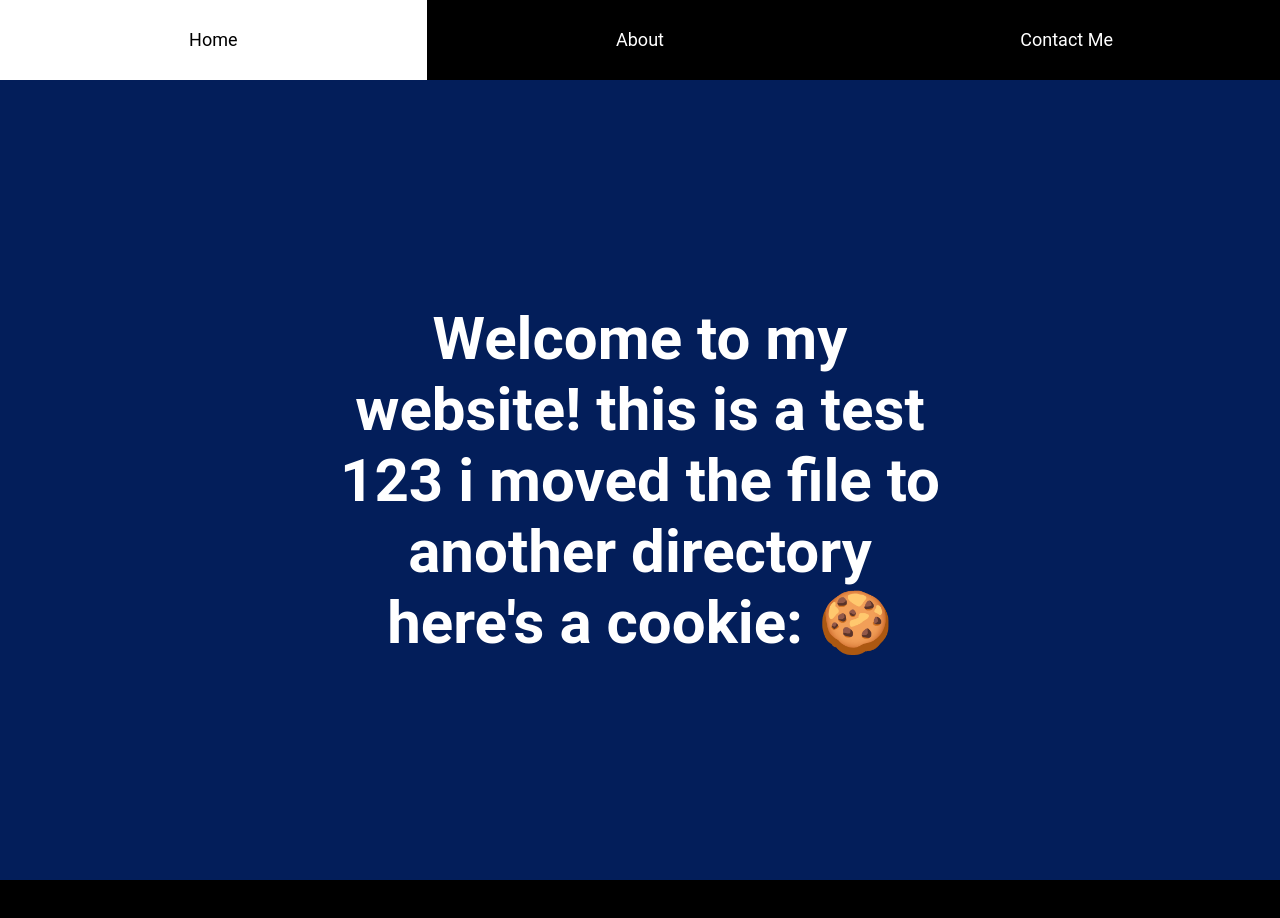
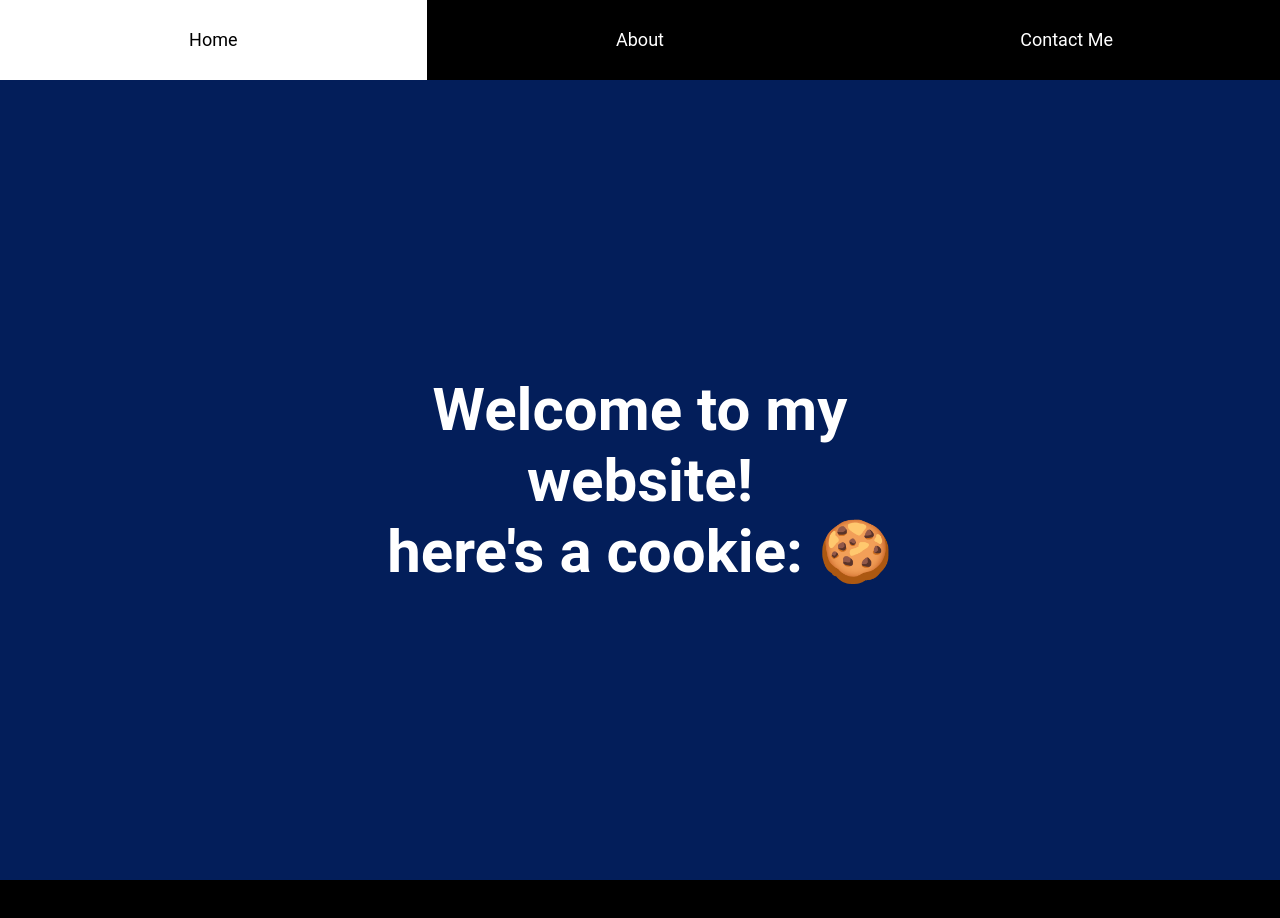
Before and after one commit to A-n-d-r-e-i-H-a-m-o-r/A-n-d-r-e-i-H-a-m-o-r.github.io, a plain HTML site: page index.html in a window 1280 px wide. Shown: the top 918 px of the page. Drawn offline with Linux system fonts and the light colour scheme.

Commit message:
removed text

```diff
--- a/index.html
+++ b/index.html
@@ -25,7 +25,7 @@
     <div id="extra" style="width: 100%; height: 100vh; position: relative;">
       <div id="left-side"  class="main-div">
         <h1 class="title">
-          Welcome to my website! this is a test  123 i moved the file to another directory<br>here's a cookie:
+          Welcome to my website!<br>here's a cookie:
           <span class="yum" >🍪</span>
         </h1>
       </div>
```
